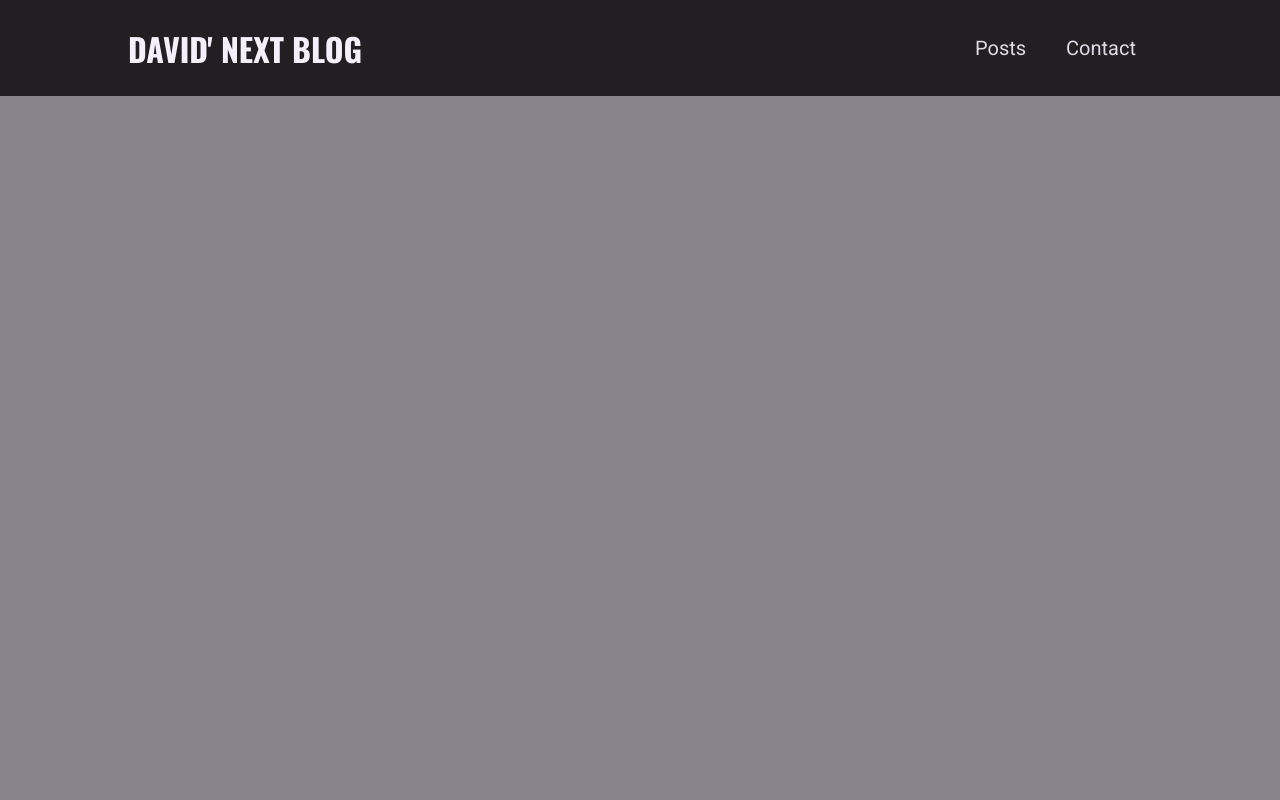
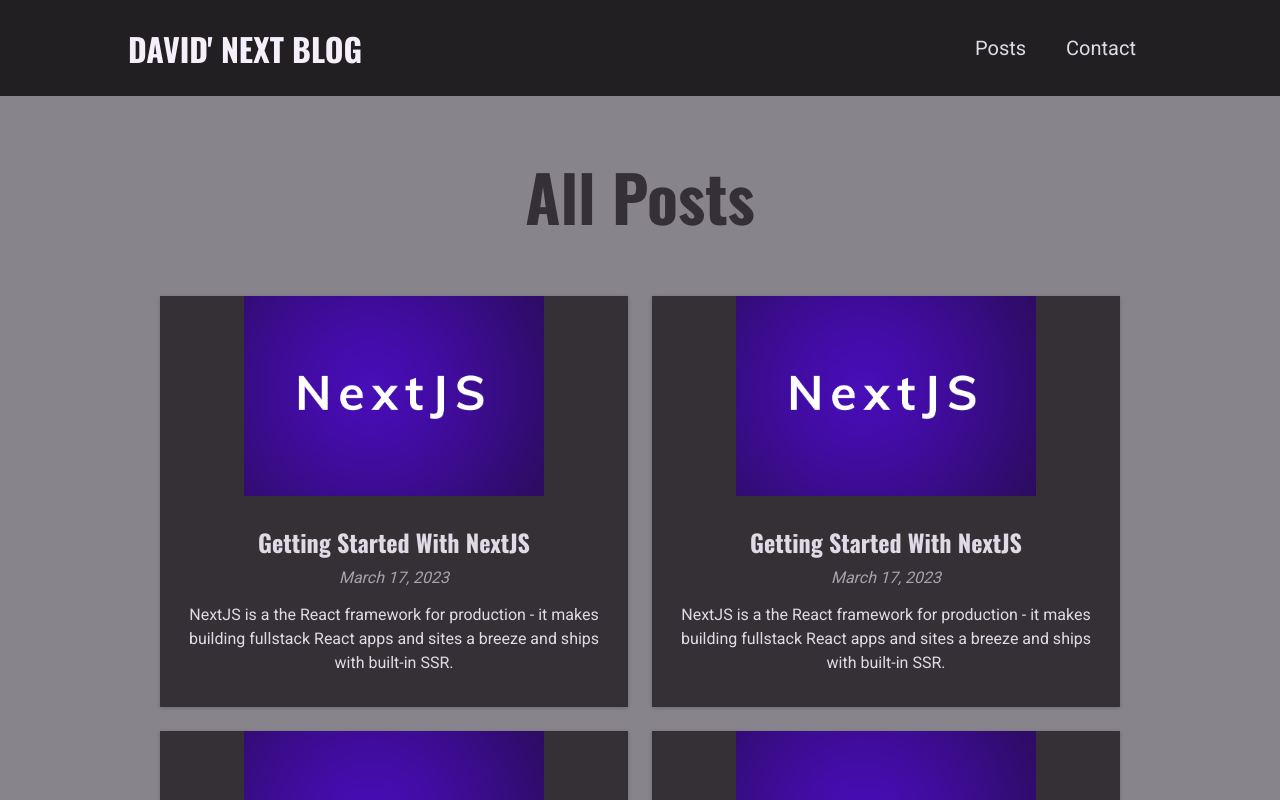
Before and after one commit to DavidPerelman/nextjs-blog, a Next.js app: page /posts in a window 1280 px wide. Shown: the top 800 px of the page. Built offline with nearby package versions, Linux system fonts and the light colour scheme.

Commit message:
Adding the "All Posts" Page

```diff
--- /dev/null
+++ b/components/posts/all-posts.js
@@ -0,0 +1,13 @@
+import classes from './all-posts.module.css';
+import PostsGrid from './posts-grid';
+
+function AllPosts(props) {
+  return (
+    <section className={classes.posts}>
+      <h1>All Posts</h1>
+      <PostsGrid posts={props.posts} />
+    </section>
+  );
+}
+
+export default AllPosts;
--- /dev/null
+++ b/components/posts/all-posts.module.css
@@ -0,0 +1,17 @@
+.posts {
+  width: 90%;
+  max-width: 60rem;
+  margin: var(--size-8) auto;
+}
+
+.posts h1 {
+  font-size: var(--size-8);
+  color: var(--color-grey-800);
+  text-align: center;
+}
+
+@media (min-width: 768px) {
+  .posts h1 {
+    font-size: var(--size-16);
+  }
+}
--- a/components/posts/posts-grid.js
+++ b/components/posts/posts-grid.js
@@ -3,8 +3,6 @@ import classes from './posts-grid.module.css';
 
 function PostsGrid(props) {
   const { posts } = props;
-  console.log(posts[0].slug);
-  console.log(posts[0].image);
 
   return (
     <ul className={classes.grid}>
--- a/pages/posts/index.js
+++ b/pages/posts/index.js
@@ -1,3 +1,42 @@
-function AllPostsPage() {}
+import AllPosts from '../../components/posts/all-posts';
+
+const DUMMY_POSTS = [
+  {
+    slug: 'getting-started-with-nextjs',
+    title: 'Getting Started With NextJS',
+    image: 'getting-started-nextjs.png',
+    excerpt:
+      'NextJS is a the React framework for production - it makes building fullstack React apps and sites a breeze and ships with built-in SSR.',
+    date: '2023-03-17',
+  },
+  {
+    slug: 'getting-started-with-nextjs2',
+    title: 'Getting Started With NextJS',
+    image: 'getting-started-nextjs.png',
+    excerpt:
+      'NextJS is a the React framework for production - it makes building fullstack React apps and sites a breeze and ships with built-in SSR.',
+    date: '2023-03-17',
+  },
+  {
+    slug: 'getting-started-with-nextjs3',
+    title: 'Getting Started With NextJS',
+    image: 'getting-started-nextjs.png',
+    excerpt:
+      'NextJS is a the React framework for production - it makes building fullstack React apps and sites a breeze and ships with built-in SSR.',
+    date: '2023-03-17',
+  },
+  {
+    slug: 'getting-started-with-nextjs4',
+    title: 'Getting Started With NextJS',
+    image: 'getting-started-nextjs.png',
+    excerpt:
+      'NextJS is a the React framework for production - it makes building fullstack React apps and sites a breeze and ships with built-in SSR.',
+    date: '2023-03-17',
+  },
+];
+
+function AllPostsPage() {
+  return <AllPosts posts={DUMMY_POSTS} />;
+}
 
 export default AllPostsPage;
```
